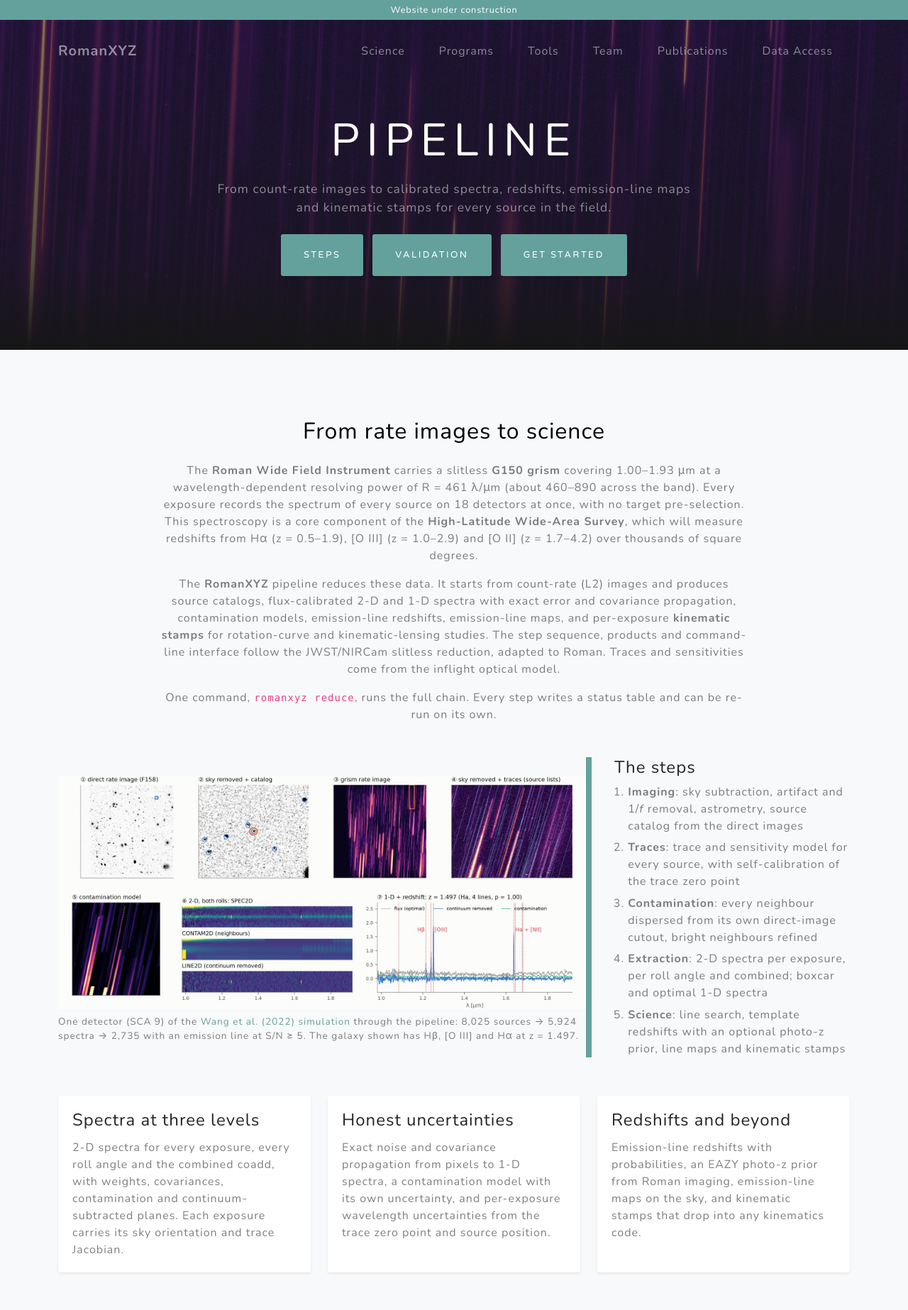
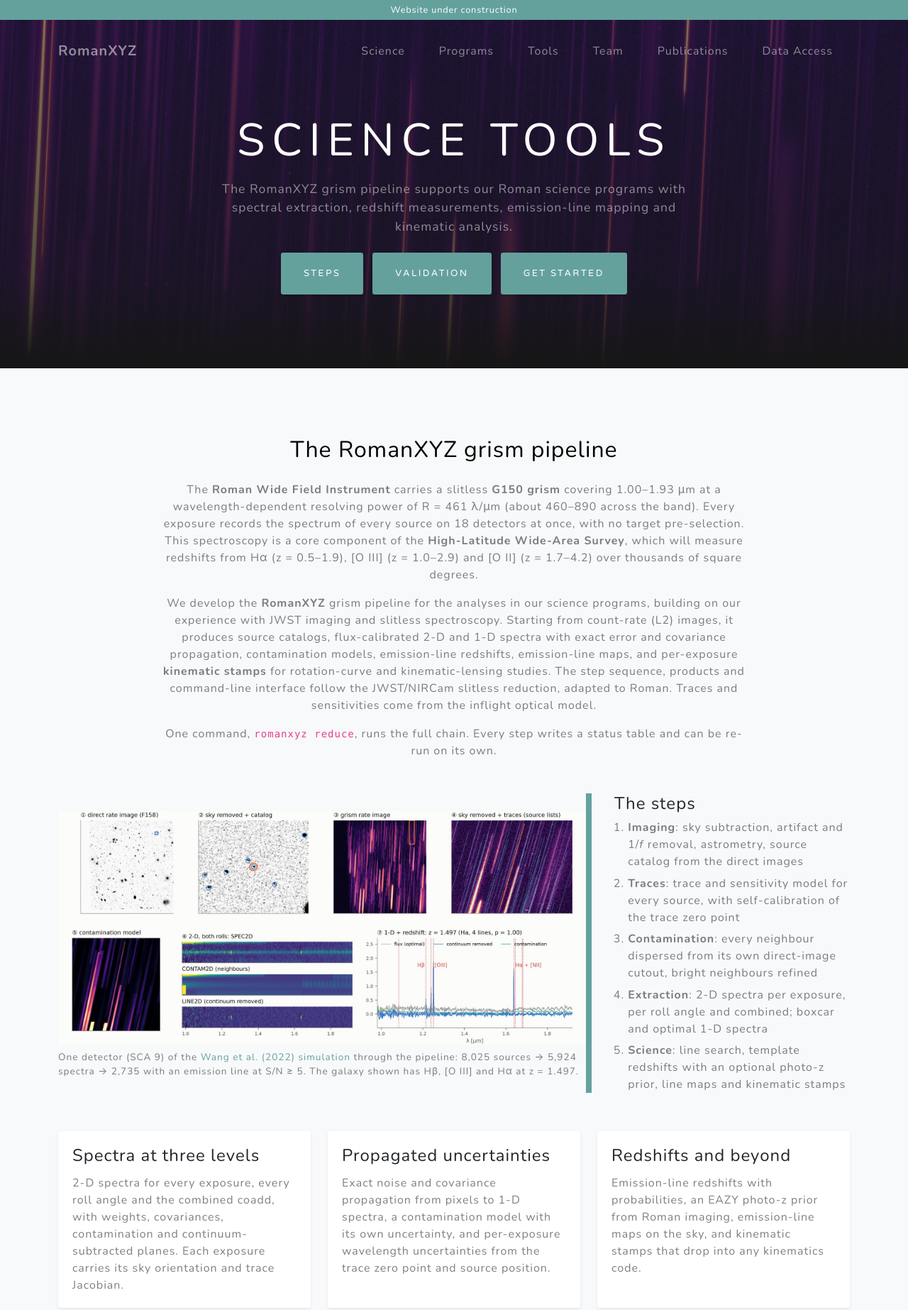
Before and after one commit to romanxyz-astro/romanxyz-astro.github.io, a plain HTML site: page pipeline.html in a window 1280 px wide. Shown: the top 1846 px of the page at 71% size. Drawn offline with nearby package versions, Linux system fonts and the light colour scheme.

Commit message:
further update

```diff
--- a/pipeline.html
+++ b/pipeline.html
@@ -3,13 +3,13 @@
     <head>
         <meta charset="utf-8" />
         <meta name="viewport" content="width=device-width, initial-scale=1, shrink-to-fit=no" />
-        <meta name="description" content="The RomanXYZ pipeline: from Roman WFI grism count-rate images to calibrated spectra, redshifts, emission-line maps and kinematic stamps." />
+        <meta name="description" content="RomanXYZ science tools: the grism analysis pipeline we develop for our Roman science programs, with spectral extraction, redshifts, emission-line maps and kinematic analysis." />
         <meta name="author" content="RomanXYZ team" />
-        <title>Pipeline - RomanXYZ</title>
+        <title>Science Tools - RomanXYZ</title>
         <link rel="canonical" href="https://romanxyz.org/pipeline.html" />
         <meta property="og:type" content="website" />
-        <meta property="og:title" content="Pipeline - RomanXYZ" />
-        <meta property="og:description" content="From Roman WFI grism count-rate images to calibrated spectra, redshifts, emission-line maps and kinematic stamps." />
+        <meta property="og:title" content="Science Tools - RomanXYZ" />
+        <meta property="og:description" content="The grism analysis pipeline we develop for our Roman science programs." />
         <meta property="og:url" content="https://romanxyz.org/pipeline.html" />
         <meta property="og:image" content="https://romanxyz.org/assets/img/romanxyz/pipeline_one_sca.jpg" />
         <meta name="twitter:card" content="summary_large_image" />
@@ -103,9 +103,9 @@
         <!-- Page header: a simulated Roman G150 grism exposure (Wang et al. 2022, SCA 9)-->
         <header class="page-header text-center">
             <div class="container">
-                <h1 class="text-uppercase text-white mb-3">Pipeline</h1>
+                <h1 class="text-uppercase text-white mb-3">Science Tools</h1>
                 <p class="text-white-50 mx-auto mb-4" style="max-width: 700px; font-size: 1.1rem;">
-                    From count-rate images to calibrated spectra, redshifts, emission-line maps and kinematic stamps for every source in the field.
+                    The RomanXYZ grism pipeline supports our Roman science programs with spectral extraction, redshift measurements, emission-line mapping and kinematic analysis.
                 </p>
                 <a class="btn btn-primary btn-sm mx-1 mb-2 js-scroll-trigger" href="#steps">Steps</a>
                 <a class="btn btn-primary btn-sm mx-1 mb-2 js-scroll-trigger" href="#validation">Validation</a>
@@ -117,12 +117,12 @@
             <div class="container">
                 <div class="row justify-content-center mb-5">
                     <div class="col-lg-9 text-center">
-                        <h2 class="text-black mb-4">From rate images to science</h2>
+                        <h2 class="text-black mb-4">The RomanXYZ grism pipeline</h2>
                         <p class="text-black-50">
                             The <b>Roman Wide Field Instrument</b> carries a slitless <b>G150 grism</b> covering 1.00&ndash;1.93 &mu;m at a wavelength-dependent resolving power of R = 461 &lambda;/&mu;m (about 460&ndash;890 across the band). Every exposure records the spectrum of every source on 18 detectors at once, with no target pre-selection. This spectroscopy is a core component of the <b>High-Latitude Wide-Area Survey</b>, which will measure redshifts from H&alpha; (z = 0.5&ndash;1.9), [O&nbsp;III] (z = 1.0&ndash;2.9) and [O&nbsp;II] (z = 1.7&ndash;4.2) over thousands of square degrees.
                         </p>
                         <p class="text-black-50">
-                            The <b>RomanXYZ</b> pipeline reduces these data. It starts from count-rate (L2) images and produces source catalogs, flux-calibrated 2-D and 1-D spectra with exact error and covariance propagation, contamination models, emission-line redshifts, emission-line maps, and per-exposure <b>kinematic stamps</b> for rotation-curve and kinematic-lensing studies. The step sequence, products and command-line interface follow the JWST/NIRCam slitless reduction, adapted to Roman. Traces and sensitivities come from the inflight optical model.
+                            We develop the <b>RomanXYZ</b> grism pipeline for the analyses in our science programs, building on our experience with JWST imaging and slitless spectroscopy. Starting from count-rate (L2) images, it produces source catalogs, flux-calibrated 2-D and 1-D spectra with exact error and covariance propagation, contamination models, emission-line redshifts, emission-line maps, and per-exposure <b>kinematic stamps</b> for rotation-curve and kinematic-lensing studies. The step sequence, products and command-line interface follow the JWST/NIRCam slitless reduction, adapted to Roman. Traces and sensitivities come from the inflight optical model.
                         </p>
                         <p class="text-black-50 mb-0">
                             One command, <code>romanxyz reduce</code>, runs the full chain. Every step writes a status table and can be re-run on its own.
@@ -161,7 +161,7 @@
                     <div class="col-md-4 mb-4">
                         <div class="card h-100 border-0 shadow-sm">
                             <div class="card-body">
-                                <h3 class="card-title h4">Honest uncertainties</h3>
+                                <h3 class="card-title h4">Propagated uncertainties</h3>
                                 <p class="card-text text-black-50">Exact noise and covariance propagation from pixels to 1-D spectra, a contamination model with its own uncertainty, and per-exposure wavelength uncertainties from the trace zero point and source position.</p>
                             </div>
                         </div>
@@ -232,7 +232,7 @@
                                 </tr>
                                 <tr>
                                     <th scope="row"><span class="stat-number">97%</span></th>
-                                    <td>Redshift purity for clean, high-probability sources, from only 2 &times; 301 s exposures, using line templates and a photo-z prior</td>
+                                    <td>Redshift purity for clean, high-probability sources, from 2 &times; 301 s exposures, using line templates and a photo-z prior</td>
                                 </tr>
                             </tbody>
                         </table>
```
Also changed, not shown: index.html (+2 -2 lines).
